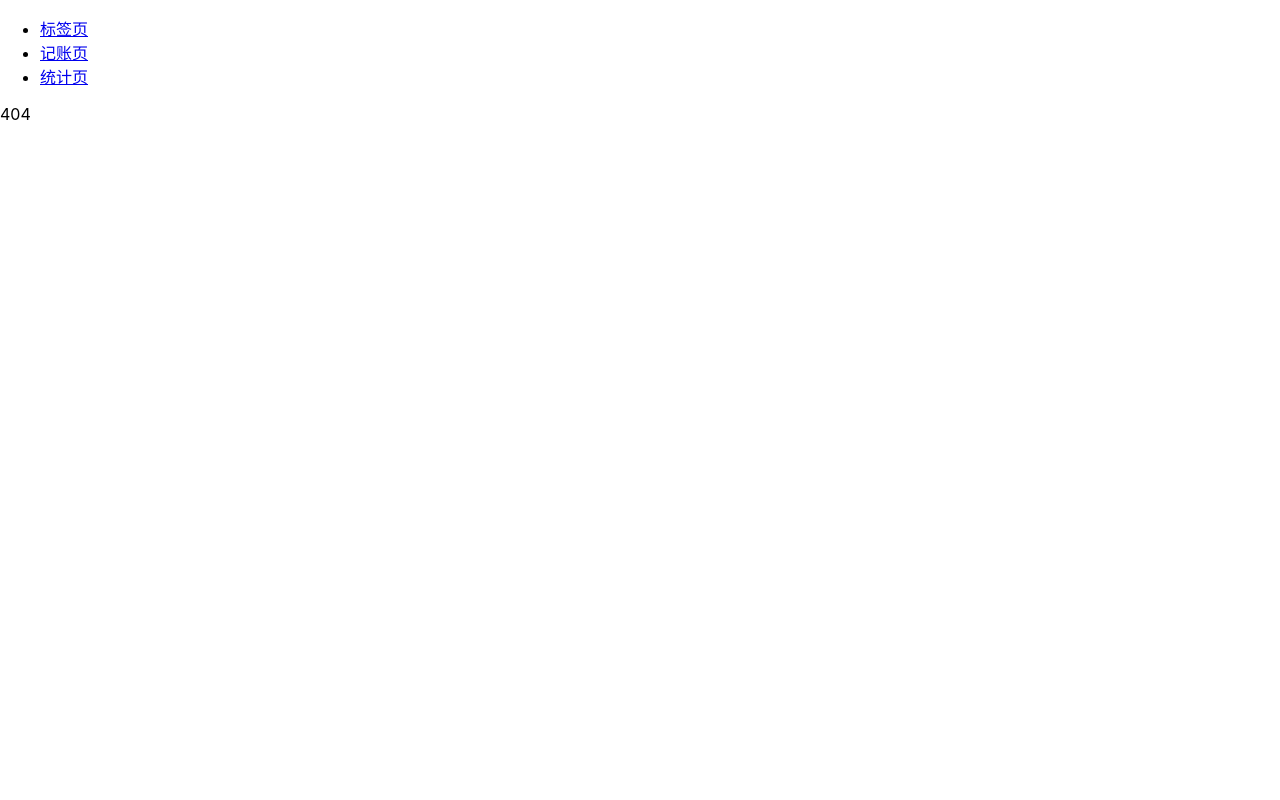
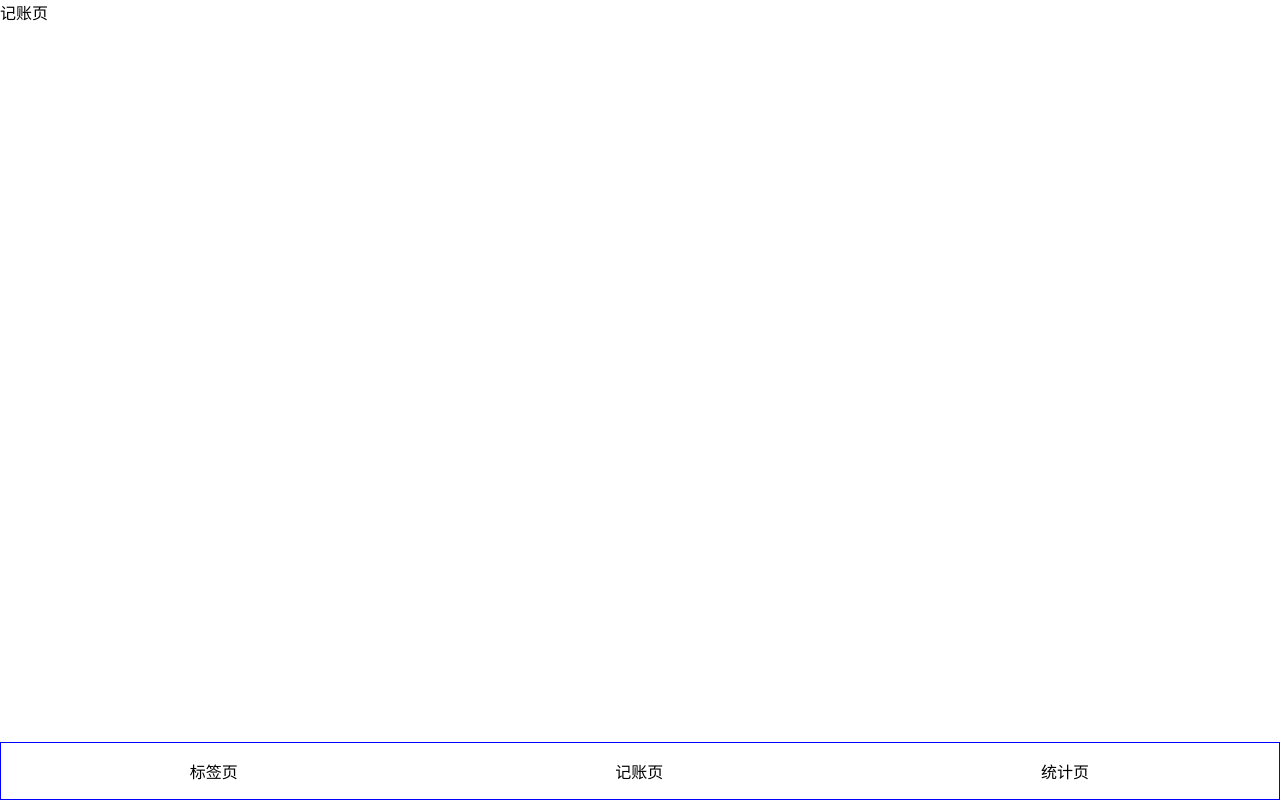
Before and after one commit to cazser/morney-6, a React (Create React App) app: page /#/money in a window 1280 px wide. Before the commit this address had no page. Built offline with nearby package versions, Linux system fonts and the light colour scheme.

Commit message:
导航栏布局

```diff
--- a/src/App.tsx
+++ b/src/App.tsx
@@ -3,12 +3,35 @@
 import './App.css';
 import styled from 'styled-components'
 import {
-  BrowserRouter as Router,
+ HashRouter as Router,
 Switch,
   Route,
   Link,
 Redirect }
 from 'react-router-dom'
+const Wrapper = styled.div
+`
+height: 100vh;
+display:flex;
+flex-direction: column;
+`;
+
+const Main = styled.div
+`flex-grow:1;
+overflow:auto;
+`
+const Nav = styled.nav
+`
+border: 1px solid blue;
+>ul{
+  display: flex;
+  >li{
+    width: 33.3%;
+    text-align: center;
+    padding: 16px;
+}
+}
+`
 function Tags(){
   return(
     <div>标签页</div>
@@ -35,23 +58,10 @@
 function App() {
   return (
     <Router>
-      <div>
-      <nav>
-        <ul>
-          <li>
-            <Link to="/tags">标签页</Link>
-          </li>
-          <li>
-            <Link to="/money">记账页</Link>
-          </li>
-          <li>
-            <Link to="/statistics">统计页</Link>
-          </li>
-        </ul>
-        </nav>
-        </div>
-      <Switch>
-
+      <Wrapper>
+        <Main>
+       <Switch>
+        <Redirect exact from="/" to="/money" />
         <Route path="/tags">
           <Tags/>
         </Route>
@@ -64,8 +74,23 @@
         <Route path="*">
           <NoMatch/>
           </Route>
-        <Redirect exact from="/" to="/money" />
       </Switch>
+      </Main>
+      <Nav>
+        <ul>
+          <li>
+            <Link to="/tags">标签页</Link>
+          </li>
+          <li>
+            <Link to="/money">记账页</Link>
+          </li>
+          <li>
+            <Link to="/statistics">统计页</Link>
+          </li>
+        </ul>
+        </Nav>
+
+      </Wrapper>
     </Router>
 
   );
--- a/src/index.scss
+++ b/src/index.scss
@@ -9,3 +9,24 @@
 code {
     font-family: source-code-pro, Menlo, Monaco, Consolas, 'Courier New', monospace;
 }
+
+* {
+    padding: 0;
+    margin: 0;
+    box-sizing: border-box;
+}
+
+*::after,
+*::before {
+    box-sizing: boder-box;
+}
+
+ul,
+ol {
+    list-style: none;
+}
+
+a {
+    text-decoration: none;
+    color: inherit;
+}
```
